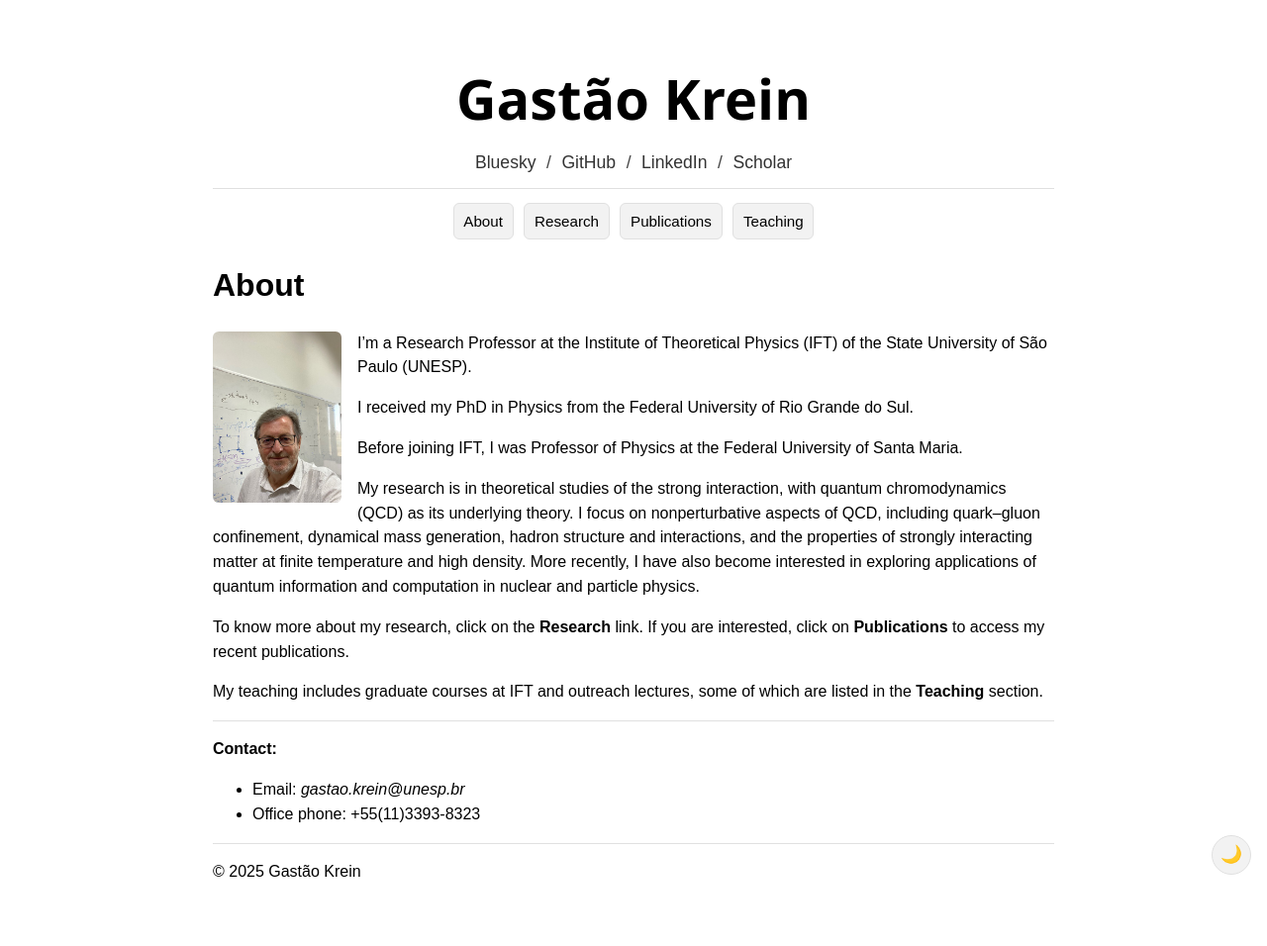
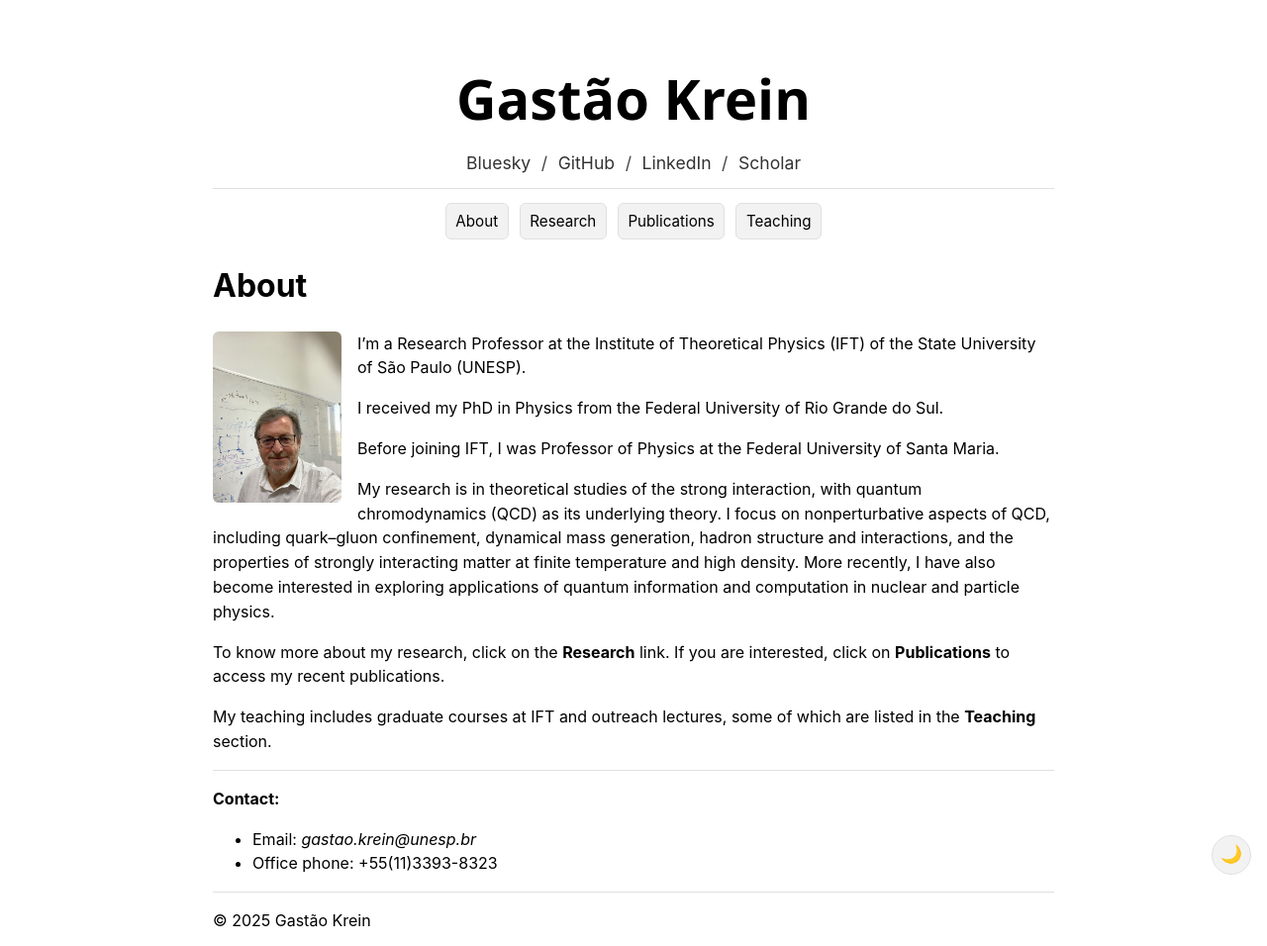
Before and after one commit to gkrein/gkrein.github.io, a Jekyll site: the page built from index.md, in a window 1280 px wide. Shown: the whole page at 99% size. Built offline with Jekyll 4.4.1, drawn with Linux system fonts in a browser that asks for light colours.

Commit message:
Update site.css

```diff
--- a/assets/css/site.css
+++ b/assets/css/site.css
@@ -66,8 +66,8 @@ html, body {
 body {
   background-color: var(--bg-color);
   color: var(--text-color);
-  font-family: "Robotto Light", Arial, -apple-system, BlinkMacSystemFont, "Segoe UI", Roboto,
-               Helvetica, "Apple Color Emoji", "Segoe UI Emoji";
+  font-family: "Robotto Light", "Segoe UI Light", -apple-system, BlinkMacSystemFont, "Segoe UI", Roboto,
+               Helvetica, Arial, "Apple Color Emoji", "Segoe UI Emoji";
   line-height: 1.55;
   margin: 1.5rem;
 }
```
